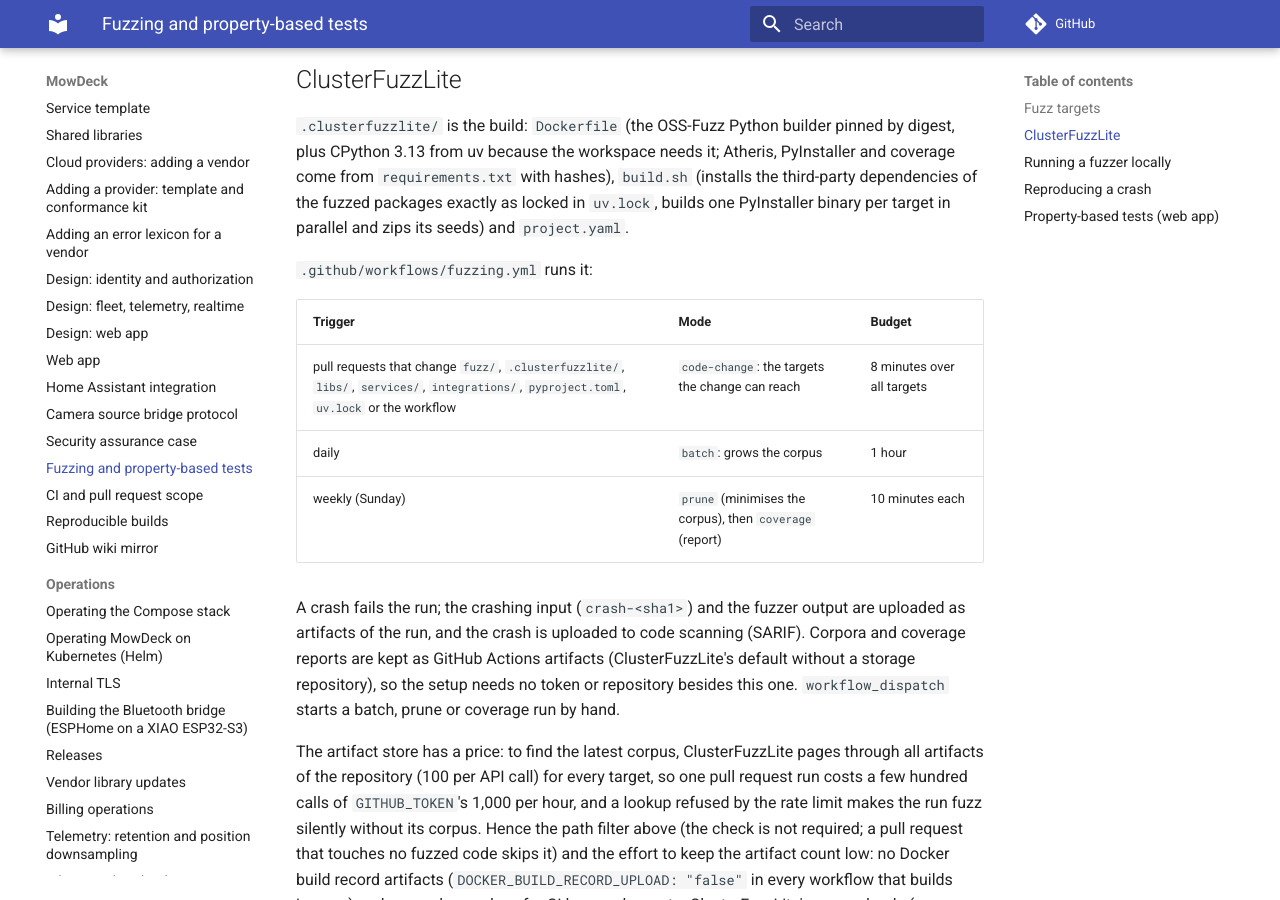
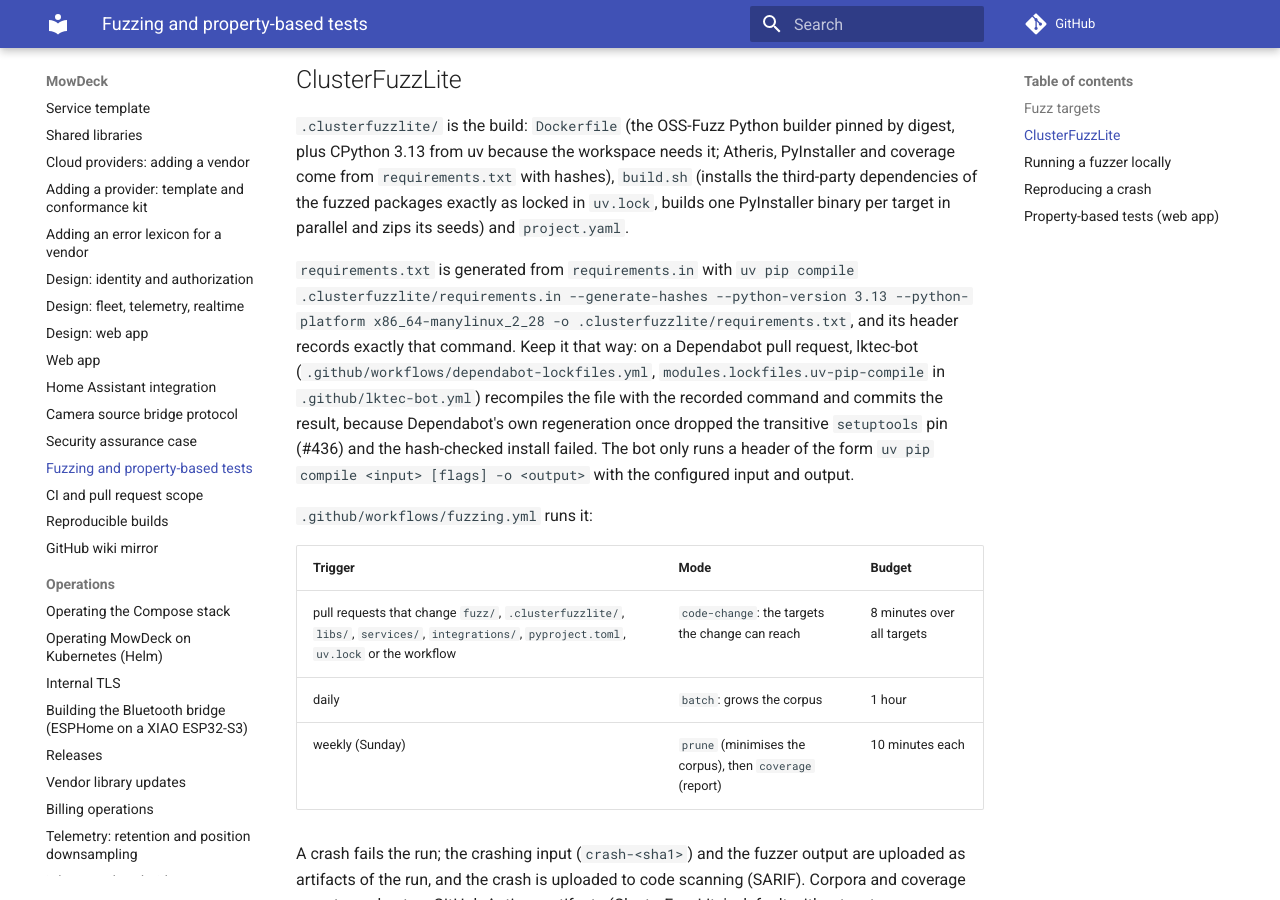
Before and after one commit to lukislp/mowdeck, an MkDocs documentation site: the page built from docs/dev/fuzzing.md, in a window 1280 px wide and 900 px high, scrolled down 1964 px. Built offline with MkDocs 1.6.1 and Material for MkDocs 9.7.7, drawn with Linux system fonts in a browser that asks for light colours; comment, search, counter and statistics services are not loaded.

Commit message:
ci: let lktec-bot recompile the fuzz requirements on Dependabot pull requests (#438)
Moves the lktec-bot callers to v0.13.0, adds the lockfiles caller and enables
modules.lockfiles with a uv-pip-compile entry for
.clusterfuzzlite/requirements.txt, so a Dependabot bump can no longer drop a
transitive pin as in #436.

```diff
--- a/docs/dev/fuzzing.md
+++ b/docs/dev/fuzzing.md
@@ -31,6 +31,8 @@ One module per target in `fuzz/`, each with the properties it checks in its docs
 ## ClusterFuzzLite
 
 `.clusterfuzzlite/` is the build: `Dockerfile` (the OSS-Fuzz Python builder pinned by digest, plus CPython 3.13 from uv because the workspace needs it; Atheris, PyInstaller and coverage come from `requirements.txt` with hashes), `build.sh` (installs the third-party dependencies of the fuzzed packages exactly as locked in `uv.lock`, builds one PyInstaller binary per target in parallel and zips its seeds) and `project.yaml`.
+
+`requirements.txt` is generated from `requirements.in` with `uv pip compile .clusterfuzzlite/requirements.in --generate-hashes --python-version 3.13 --python-platform x86_64-manylinux_2_28 -o .clusterfuzzlite/requirements.txt`, and its header records exactly that command. Keep it that way: on a Dependabot pull request, lktec-bot (`.github/workflows/dependabot-lockfiles.yml`, `modules.lockfiles.uv-pip-compile` in `.github/lktec-bot.yml`) recompiles the file with the recorded command and commits the result, because Dependabot's own regeneration once dropped the transitive `setuptools` pin (#436) and the hash-checked install failed. The bot only runs a header of the form `uv pip compile <input> [flags] -o <output>` with the configured input and output.
 
 `.github/workflows/fuzzing.yml` runs it:
 
```
Also changed, not shown: 4 other files.
